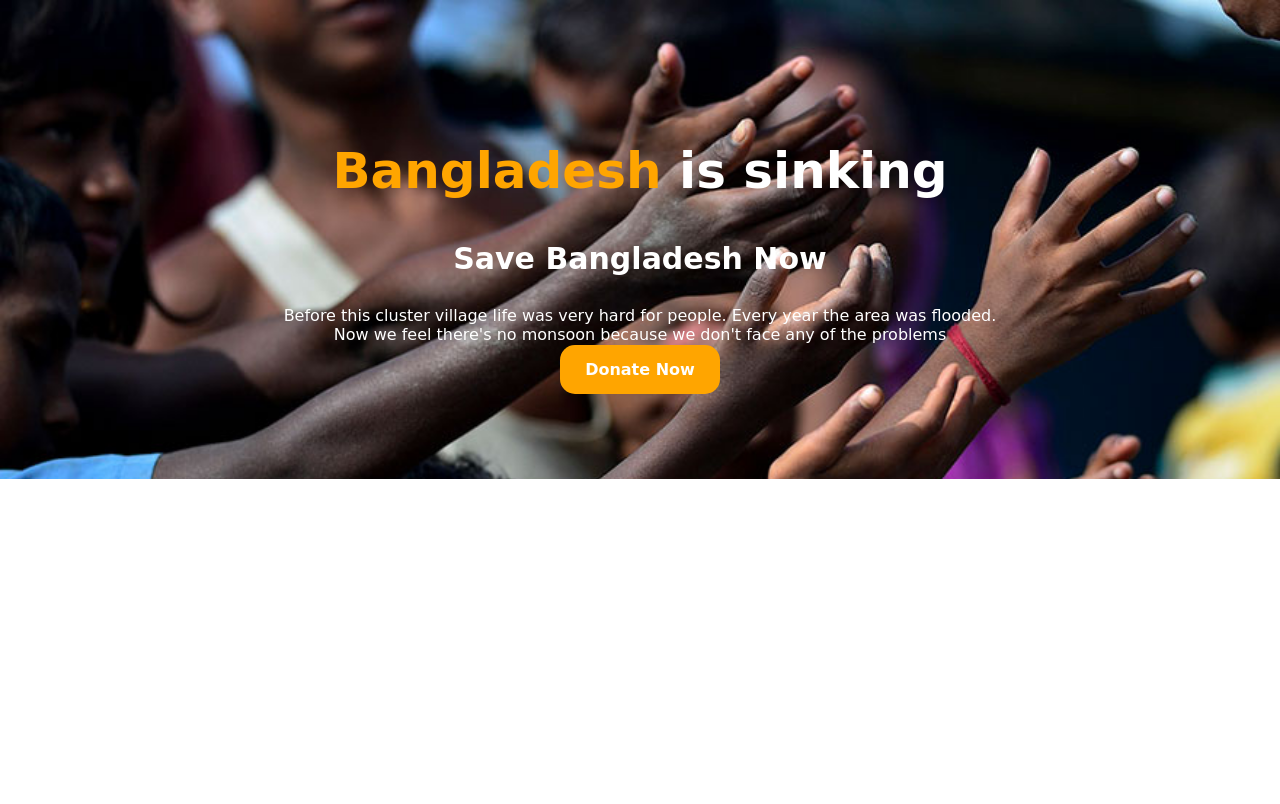
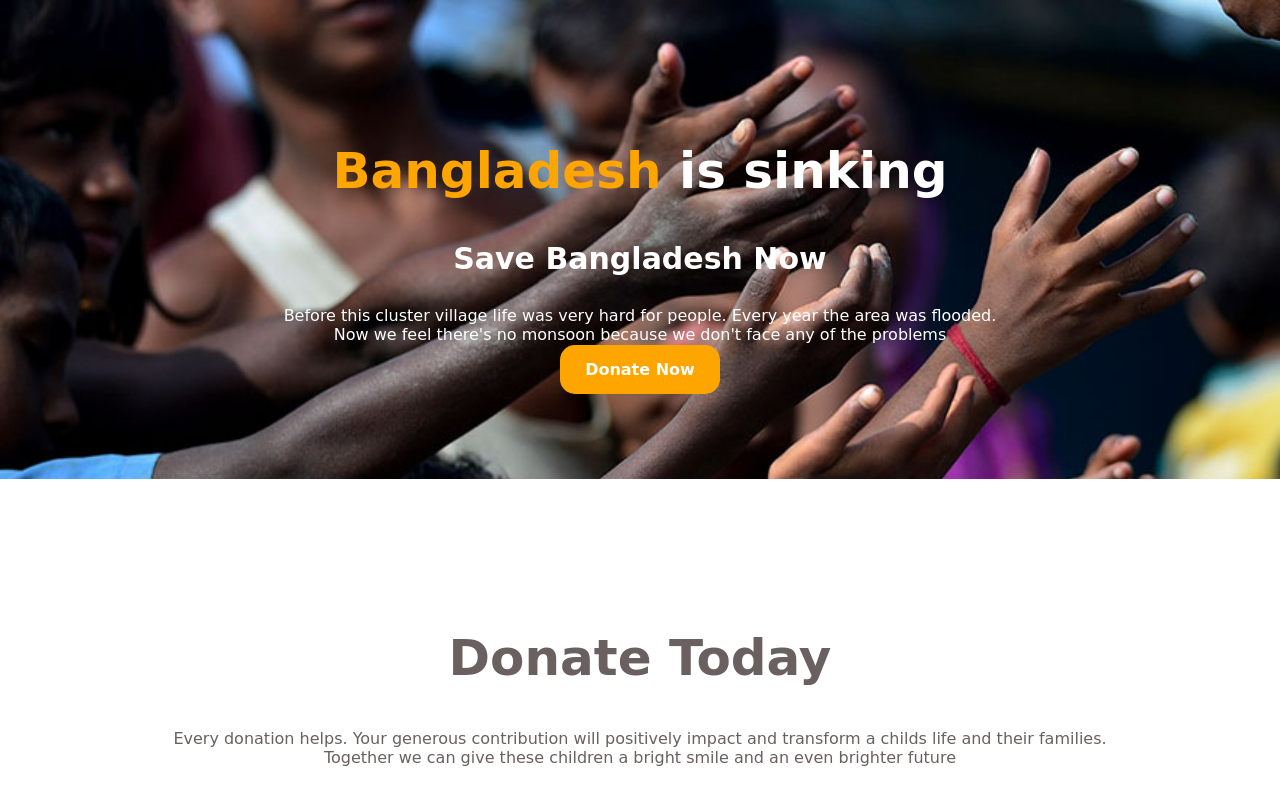
Before and after one commit to rafiulhasan1/JAAGO-Foundation, a plain HTML site: page index.html in a window 1280 px wide. Drawn offline with Linux system fonts and the light colour scheme; a web font is replaced by a local one.

Commit message:
part 2 added

```diff
--- a/index.html
+++ b/index.html
@@ -12,7 +12,7 @@
     <title>JAAGO-Foundation</title>
 </head>
 <body>
-    <section class="part-1 flax">
+    <section class="part-1">
         <div class="part-01">
             <h1 class="text-1"><span>Bangladesh</span> is sinking</h1>
             <h3 class="text-2">Save Bangladesh Now</h3>
@@ -20,5 +20,12 @@
             <a class="button-1" href="https://www.jaago.com.bd/" target="_blank">Donate Now</a>
         </div>
     </section>
+    <section class="part-2">
+        <div class="part-02">
+            <h1 class="text-1"> Donate Today</h1>
+            <p>Every donation helps. Your generous contribution will positively impact and transform a childs life and their families. <br> Together we can give these children a bright smile and an even brighter future</p>
+        </div>
+    </section>
+
 </body>
 </html>
--- a/style.css
+++ b/style.css
@@ -3,7 +3,7 @@ body{
     margin: 0;
 }
 .flax{
-    margin-bottom: 150px;
+    display: flex;
 }
 .part-01{
     text-align: center;
@@ -32,4 +32,10 @@ span{
     background-image: url(bk-image/back3.jpg);
     background-size: cover;
     background-repeat: no-repeat;
+    margin-bottom: 150px;
 }
+.part-02{
+    text-align: center;
+    margin-bottom: 50px;
+    color: rgb(106, 96, 96);
+}
```
